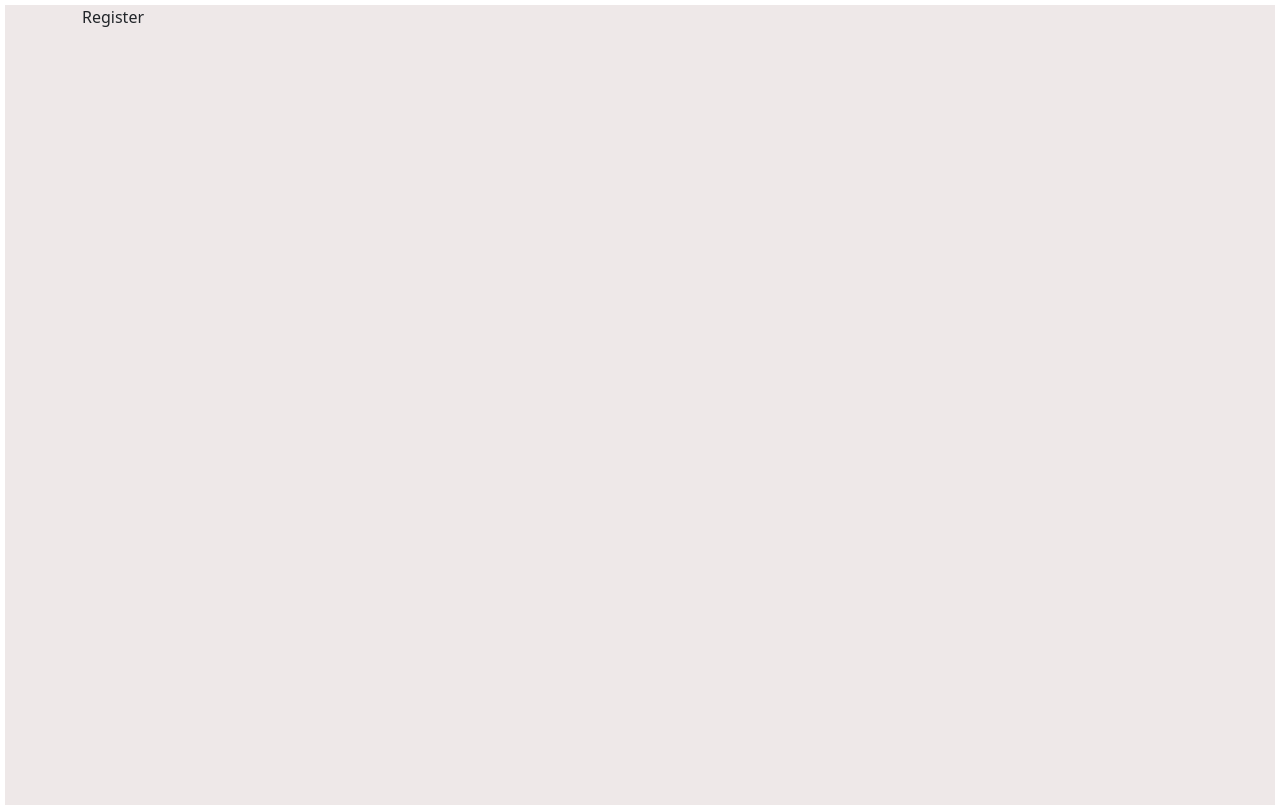
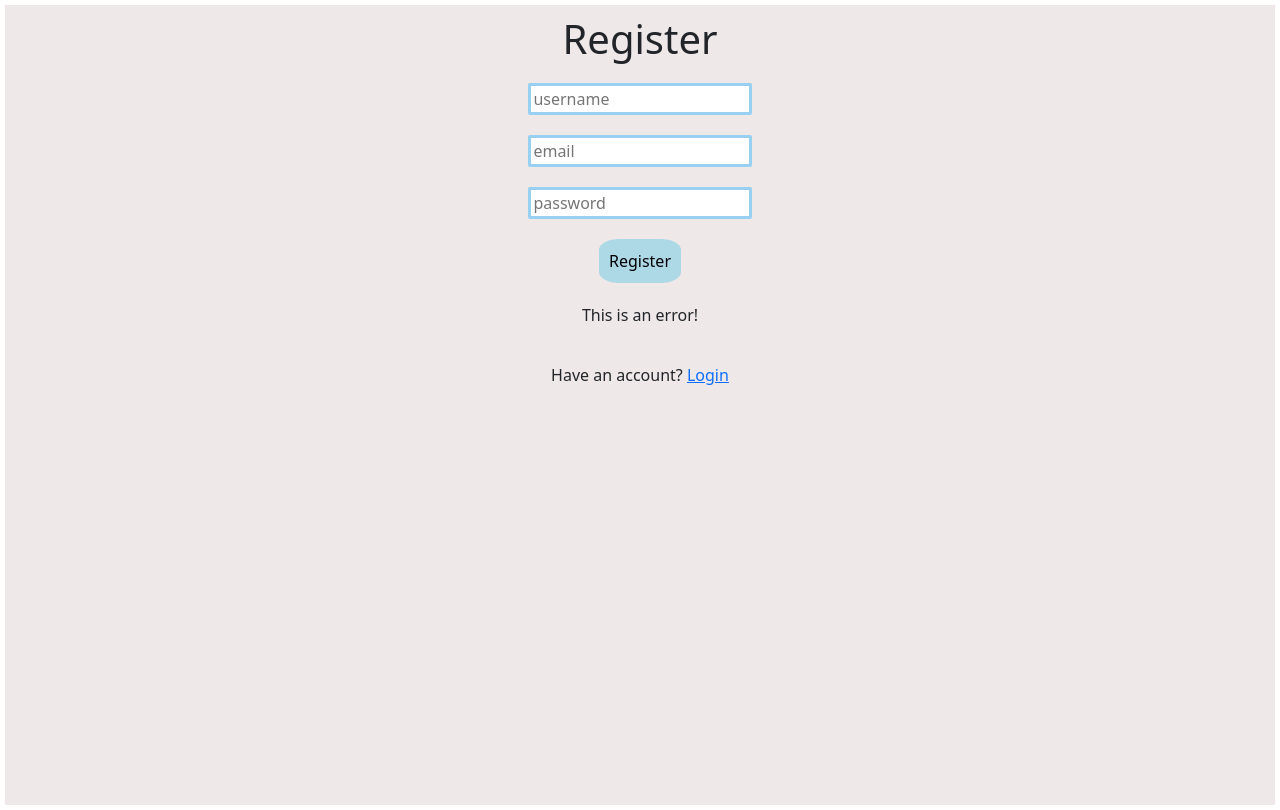
Before and after one commit to yazmintorres/blog, a React (Vite) app in the folder client/: page /register in a window 1280 px wide. Built offline with nearby package versions, Linux system fonts and the light colour scheme.

Commit message:
Create register page

```diff
--- a/client/src/App.css
+++ b/client/src/App.css
@@ -190,13 +190,21 @@
   flex-direction: column;
   gap: 20px;
   margin-top: 10px;
+  width: 20%;
 }
 
-.login {
+.btn-register,
+.btn-login {
   padding: 10px;
   border: none;
   background: lightblue;
   color: black;
   cursor: pointer;
-  border-radius: 20%;
+  border-radius: 25%;
 }
+
+/* input {
+  padding: 10px;
+  border: none;
+  border-bottom: 1px solid gray;
+} */
--- a/client/src/pages/Login.jsx
+++ b/client/src/pages/Login.jsx
@@ -8,7 +8,7 @@
       <form>
         <input required type="text" placeholder="username" />
         <input required type="password" placeholder="password" />
-        <button className="login">Login</button>
+        <button className="btn-login">Login</button>
         <p>This is an error!</p>
         <span>
           Don't have an account? <Link to="/register">Register</Link>
--- a/client/src/pages/Register.jsx
+++ b/client/src/pages/Register.jsx
@@ -1,7 +1,22 @@
 import React from "react";
+import { Link } from "react-router-dom";
 
 const Register = () => {
-  return <div>Register</div>;
+  return (
+    <div className="auth">
+      <h1>Register</h1>
+      <form>
+        <input required type="text" placeholder="username" />
+        <input required type="email" placeholder="email" />
+        <input required type="password" placeholder="password" />
+        <button className="btn-register">Register</button>
+        <p>This is an error!</p>
+        <span>
+          Have an account? <Link to="/login">Login</Link>
+        </span>
+      </form>
+    </div>
+  );
 };
 
 export default Register;
```
